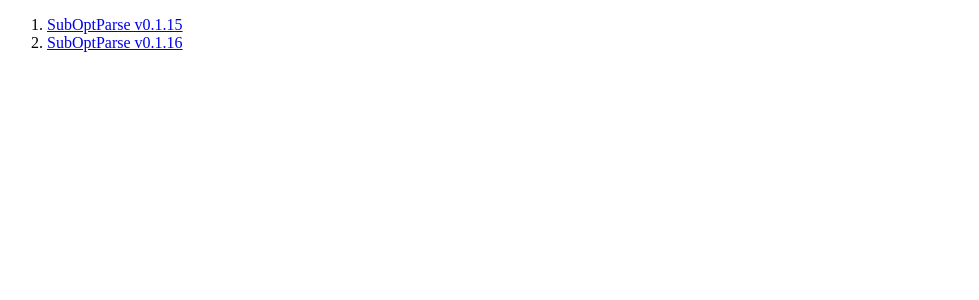
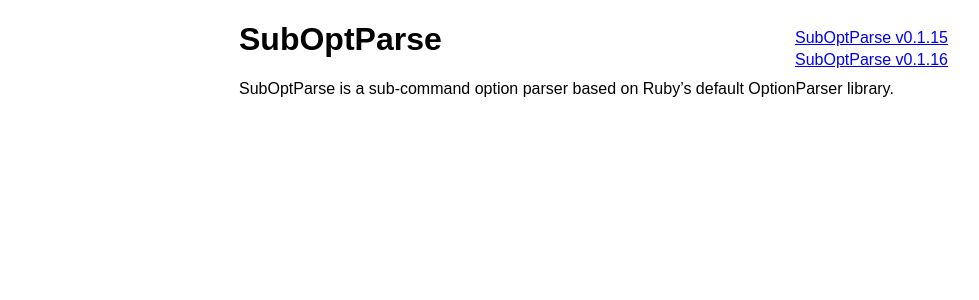
Before and after one commit to basking2/suboptparse, a Jekyll site: the page built from index.markdown, in a window 1280 px wide. Shown: the top 300 px of the page, without its empty margins (1-980 px from the left). Built offline with Jekyll 4.4.1, drawn with Linux system fonts in a browser that asks for light colours.

Commit message:
feat(css/main.scss, _sass/*, _layouts/*): Syle and add basic content.

```diff
--- a/_layouts/home.html
+++ b/_layouts/home.html
@@ -1,4 +1,4 @@
-<!doctype html>
+<!DOCTYPE html>
 <html lang="en">
   <head>
     <meta charset="utf-8">
@@ -6,10 +6,16 @@
     <link rel="stylesheet" href="{{site.baseurl}}/css/main.css">
   </head>
   <body>
-    <ol>
-    {% for x in site.data.versions %}
-    <li><a href="{{site.baseurl}}/{{x.version}}">SubOptParse {{x.version}}</a></li>
-    {%endfor%}
-    </ol>
-    </body>
+    <div class="versionlist">
+      <ul>
+      {% for x in site.data.versions %}
+      <li><a href="{{site.baseurl}}/{{x.version}}">SubOptParse {{x.version}}</a></li>
+      {%endfor%}
+      </ul>
+    </div>
+
+    <div class="content">
+        {{ content }}
+    </div>
+  </body>
 </html>
--- /dev/null
+++ b/_sass/_common.scss
@@ -0,0 +1,33 @@
+
+body {
+    color: black;
+    font-size: 12pt;
+    font-family: Arial, Helvetica, sans-serif;
+    max-width: 800px;
+    margin-left: auto;
+    margin-right: auto;
+}
+
+
+.versionlist {
+    float: right;
+    width: 15em;
+    padding: 0px;
+    margin: .25em;
+
+    li {
+        margin-top: .25em;
+        margin-bottom: .25em;
+    }
+
+    ol, ul {
+        padding: 0px;
+        margin: 0px;
+        list-style-image: none;
+        list-style-type: none;
+    }
+}
+
+.content {
+
+}
--- a/css/main.scss
+++ b/css/main.scss
@@ -1,5 +1,3 @@
 ---
 ---
-body {
-    color: black;
-}
+@use "common";
--- a/index.markdown
+++ b/index.markdown
@@ -4,3 +4,7 @@
 
 layout: home
 ---
+
+# SubOptParse
+
+SubOptParse is a sub-command option parser based on Ruby's default OptionParser library.
```
Also changed, not shown: _layouts/page.html (+10 -1 lines).
